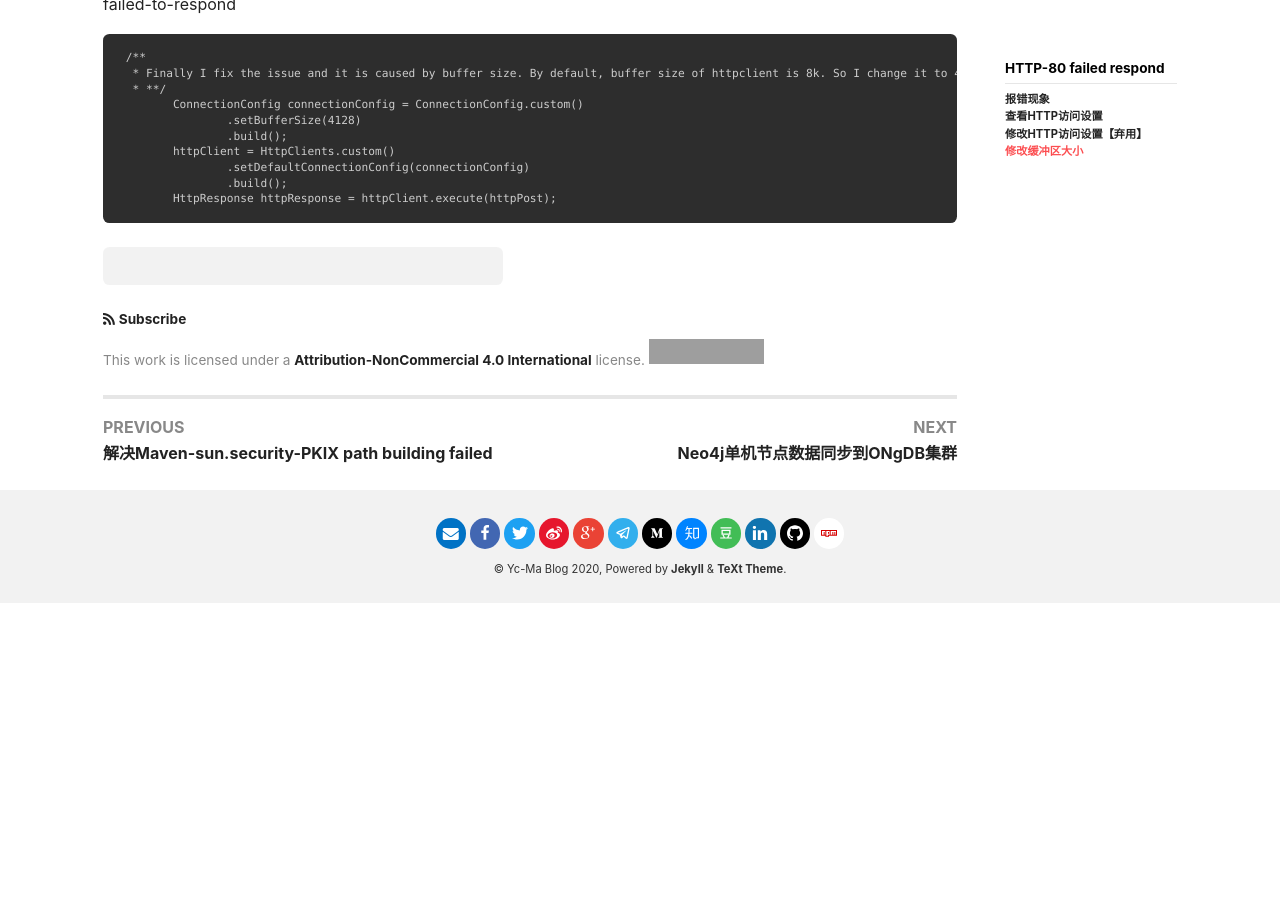
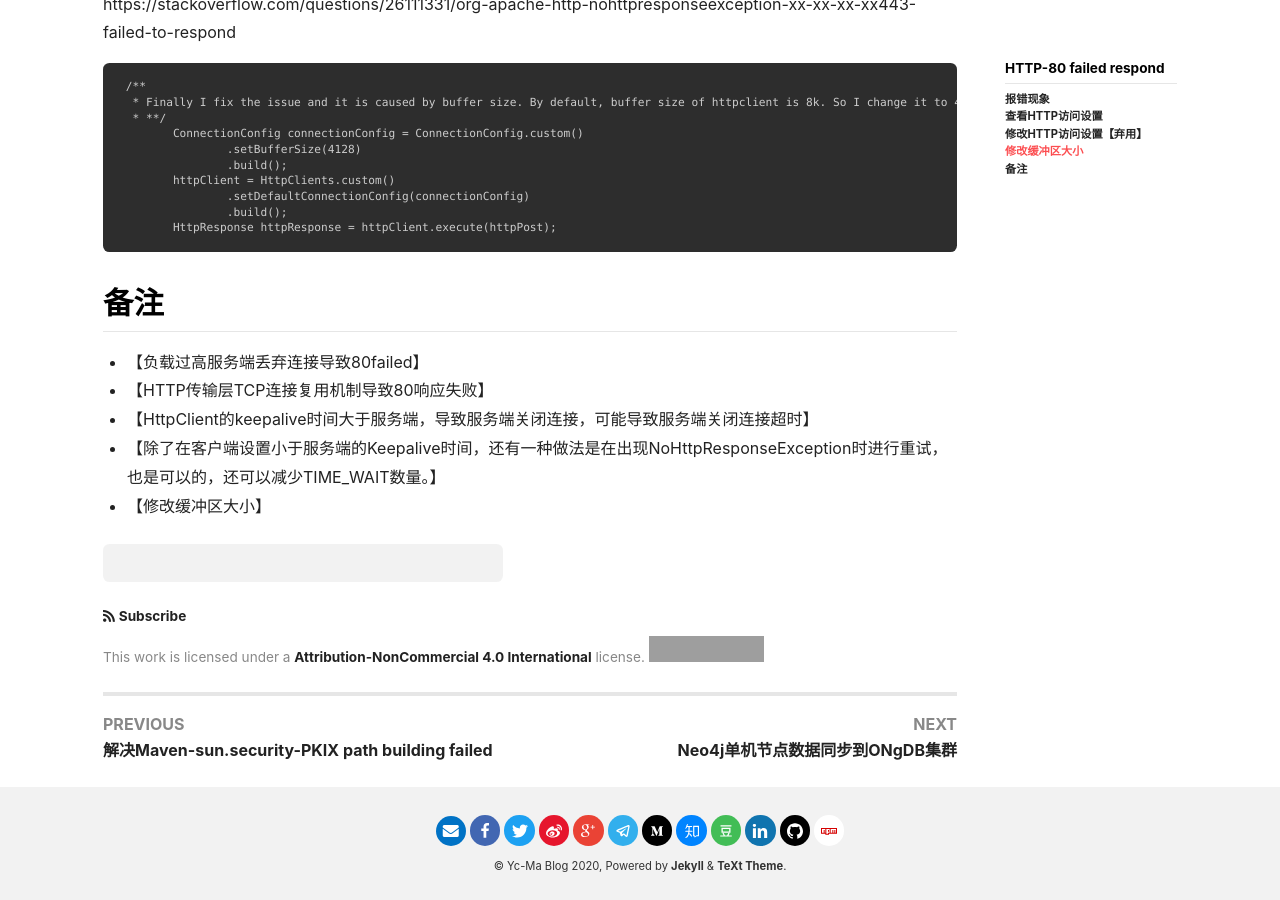
Before and after one commit to crazyyanchao/blog, a Jekyll site: the page built from _posts/2020-10-28-HTTP 80 failed respond.md, in a window 1280 px wide and 900 px high, scrolled down 1542 px. Built offline with Jekyll 4.4.1, drawn with Linux system fonts in a browser that asks for light colours; nearby versions of some CDN libraries; comment, search, counter and statistics services are not loaded; before the commit the page ends 2145 px from its top, so only the background shows below that; grey boxes are pictures that could not be loaded.

````diff
--- a/_posts/2020-10-28-HTTP 80 failed respond.md
+++ b/_posts/2020-10-28-HTTP 80 failed respond.md
@@ -46,3 +46,10 @@ https://stackoverflow.com/questions/26111331/org-apache-http-nohttpresponseexcep
                 .build();
         HttpResponse httpResponse = httpClient.execute(httpPost);
 ```
+
+## 备注
+- 【负载过高服务端丢弃连接导致80failed】
+- 【HTTP传输层TCP连接复用机制导致80响应失败】
+- 【HttpClient的keepalive时间大于服务端，导致服务端关闭连接，可能导致服务端关闭连接超时】
+- 【除了在客户端设置小于服务端的Keepalive时间，还有一种做法是在出现NoHttpResponseException时进行重试，也是可以的，还可以减少TIME_WAIT数量。】
+- 【修改缓冲区大小】
````
Also changed, not shown: _posts/2020-07-06-linux常用命令.md (+5 -0 lines), _posts/2020-11-05-Nginx访问量统计日常分析.md (added, +49 -0 lines).
